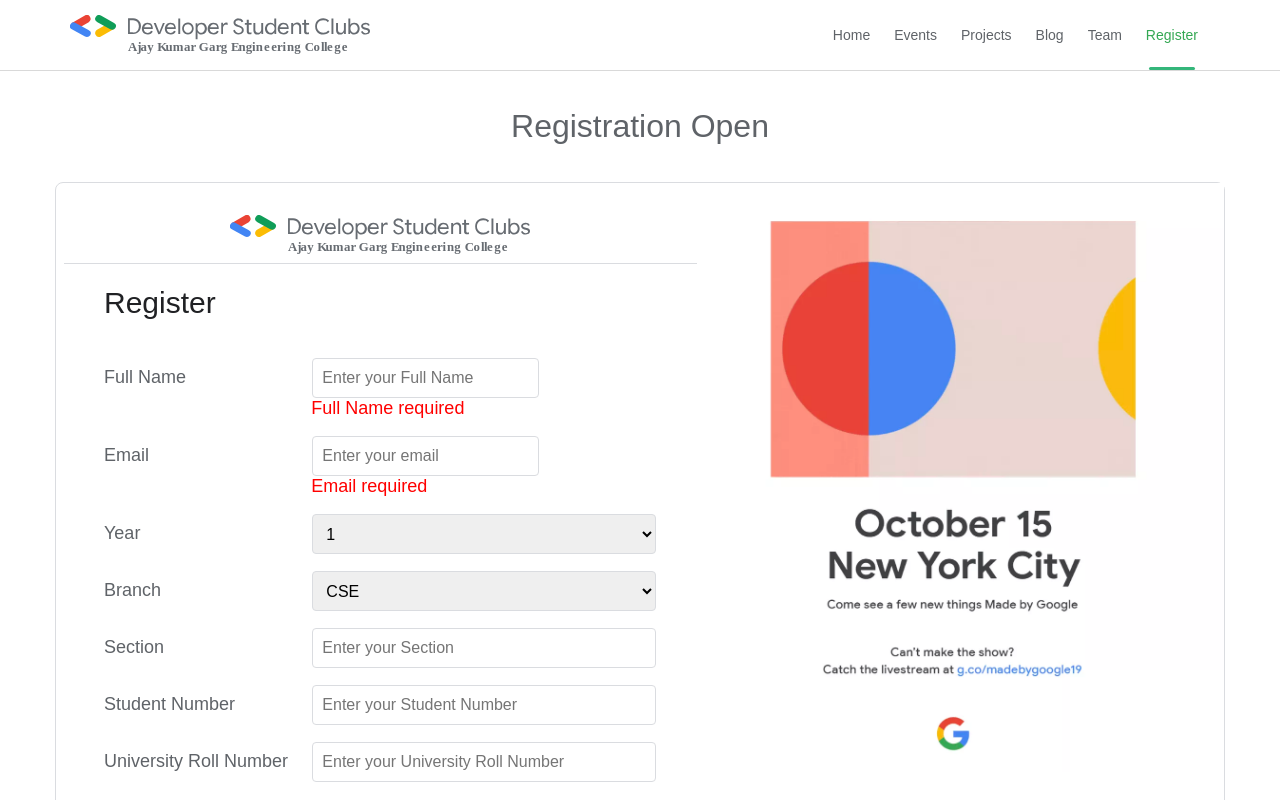
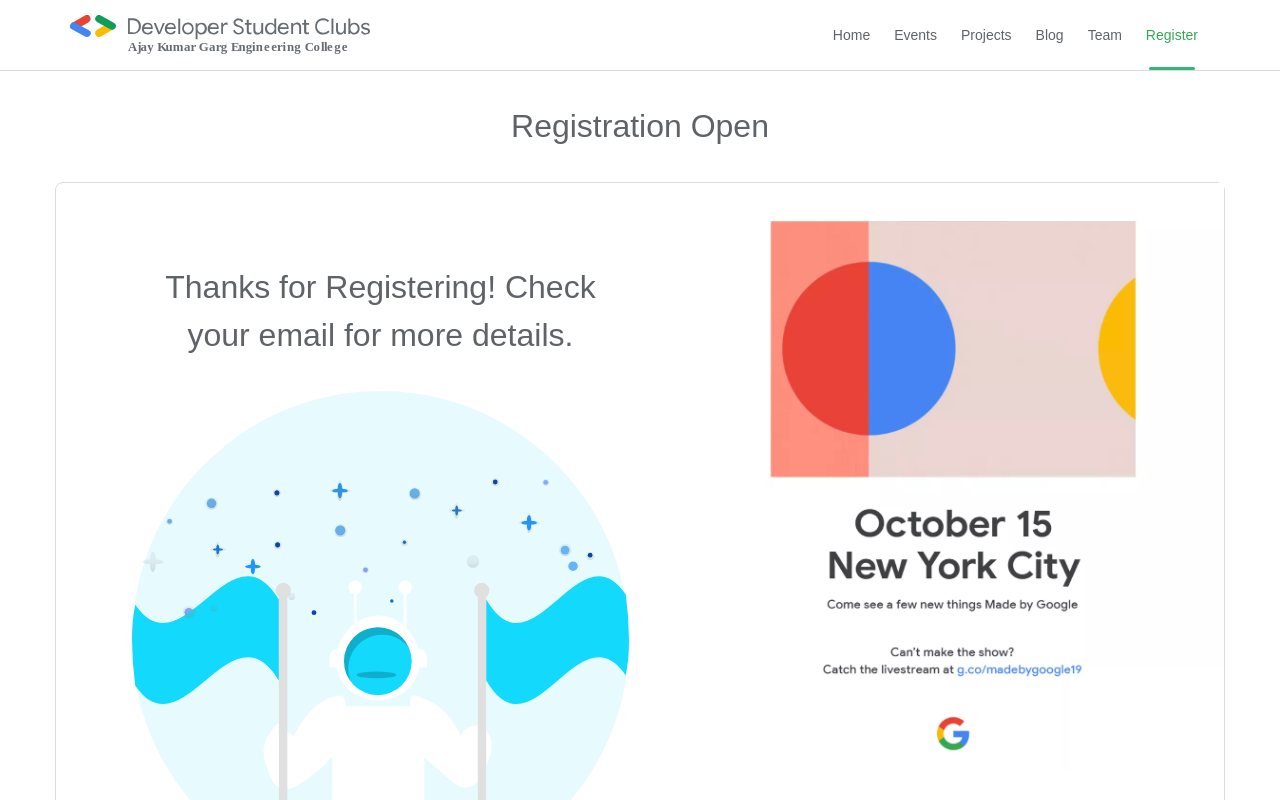
Before and after one commit to anujnegi5/DSC-website-project, a React (Create React App) app: page /contact in a window 1280 px wide. Both pictures are taken after typing "Sample", "name@example.com", "Sample", "Sample", "Sample" into the empty fields and a click on the button "Register". Shown: the top 800 px of the page. Built offline with nearby package versions, Linux system fonts and the light colour scheme; a web font is replaced by a local one.

Commit message:
Success component done

```diff
--- a/src/components/Contact/Contact.js
+++ b/src/components/Contact/Contact.js
@@ -26,10 +26,10 @@
           {!isSubmitted ? (
             <ContactForm submitContact={submitContact} />
           ) : (
-            <Success />
-          )}
+              <Success />
+            )}
           <div className={classes.formContentRight}>
-              <img src={registerImg} alt="register" className={classes.imgContainer} />
+            <img src={registerImg} alt="register" className={classes.imgContainer} />
           </div>
         </div>
       </div>
--- a/src/components/Contact/ContactForm/ContactForm.js
+++ b/src/components/Contact/ContactForm/ContactForm.js
@@ -13,39 +13,41 @@
   const [values, setValues] = useState({
     fullName: "",
     email: "",
-    year: "",
-    branch: "",
-    section:"",
+    year: "1",
+    branch: "1",
+    section: "",
     studentNumber: "",
-    universityRollNumber:"",
+    universityRollNumber: "",
   });
 
   const [errors, setErrors] = useState({});
   const [isSubmit, setIsSubmit] = useState(false);
 
-  const { successHandler } = props;
+  const { submitContact } = props;
 
   useEffect(() => {
     if (Object.keys(errors).length === 0 && isSubmit) {
-      successHandler();
+      submitContact();
     }
   }, [errors]);
 
   const valueChangeHandler = (e) => {
-    setValues({ ...values, [e.target.fullName]: e.target.value });
+    setValues({ ...values, [e.target.name]: e.target.value });
   };
 
   const submitHandler = (e) => {
     e.preventDefault();
     setErrors(validate(values));
     setIsSubmit(true);
+    console.log(values);
+    console.log(props);
   };
 
   return (
     <div className={classes.formContentLeft}>
       <form className={classes.form} onSubmit={submitHandler}>
         <div className={classes.logo}>
-          <Logo/>
+          <Logo />
         </div>
         <h1>Register</h1>
         <div className={classes.formFields}>
@@ -88,7 +90,6 @@
             <label htmlFor="year" className={classes.formLabel}>
               Year
             </label>
-
             <select id="year" name="year" value={values.year} onChange={valueChangeHandler}>
               <option value="1">1</option>
               <option value="2">2</option>
@@ -100,7 +101,6 @@
             <label htmlFor="branch" className={classes.formLabel}>
               Branch
             </label>
-
             <select id="branch" name="branch" value={values.branch} onChange={valueChangeHandler}>
               <option value="CSE">CSE</option>
               <option value="CS">CS</option>
@@ -114,46 +114,52 @@
             <label htmlFor="section" className={classes.formLabel}>
               Section
             </label>
+            <div>
               <input
                 id="section"
                 type="text"
                 name="section"
                 placeholder="Enter your Section"
                 className={classes.formInput}
-              value={values.fullName}
+                value={values.section}
                 onChange={valueChangeHandler}
               />
               {errors.section && <p>{errors.section}</p>}
+            </div>
           </div>
           <div className={classes.formInputs}>
             <label htmlFor="student_number" className={classes.formLabel}>
               Student Number
             </label>
+            <div>
               <input
                 id="student_number"
                 type="text"
-              name="student_number"
+                name="studentNumber"
                 placeholder="Enter your Student Number"
                 className={classes.formInput}
-              value={values.fullName}
+                value={values.studentNumber}
                 onChange={valueChangeHandler}
               />
               {errors.studentNumber && <p>{errors.studentNumber}</p>}
+            </div>
           </div>
           <div className={classes.formInputs}>
             <label htmlFor="university_roll_number" className={classes.formLabel}>
               University Roll Number
             </label>
+            <div>
               <input
                 id="university_roll_number"
                 type="text"
-              name="university_roll_number"
+                name="universityRollNumber"
                 placeholder="Enter your University Roll Number"
                 className={classes.formInput}
-              value={values.fullName}
+                value={values.universityRollNumber}
                 onChange={valueChangeHandler}
               />
               {errors.universityRollNumber && <p>{errors.universityRollNumber}</p>}
+            </div>
           </div>
         </div>
         <button className={classes.formInputBtn} type="submit">
--- a/src/components/Contact/ContactForm/ContactForm.module.css
+++ b/src/components/Contact/ContactForm/ContactForm.module.css
@@ -61,11 +61,21 @@
   line-height: 41px;
 }
 
+.formInput:focus{
+  border: 1px solid var(--google-blue);
+  box-shadow: 0 2px 8px 1px var(--google-med-lite-blue);
+}
+
+.formInputs select:focus{
+  border: 1px solid var(--google-blue);
+  box-shadow: 0 2px 8px 1px var(--google-med-lite-blue);
+}
+
 .formInputs input,
 .formInputs select {
+  width: 100%;
   padding: 7px 9px;
   text-align: left;
-  border: none;
   display: block;
   margin: 1px 1px 0 1px;
   line-height: 24px;
@@ -99,6 +109,11 @@
 
 .formInputBtn:active {
   transform: translate(0px);
+
   box-shadow: -2px 2px 4px #b3b3b3;
   border-radius: 3px;
 }
+
+.formInputBtn:focus{
+  border: none;
+}
--- a/src/components/Contact/ContactForm/ValidateInfo.js
+++ b/src/components/Contact/ContactForm/ValidateInfo.js
@@ -11,6 +11,17 @@
     errors.email = "Email address is invalid";
   }
 
+  if(!values.section){
+    errors.section = "Enter Section";
+  }
+
+  if(!values.studentNumber){
+    errors.studentNumber = "Enter Student Number";
+  }
+  if(!values.universityRollNumber){
+    errors.universityRollNumber = "Enter University Roll Number";
+  }
+
   // if (!values.message) {
   //   errors.message = "Message required";
   // }
--- a/src/components/Contact/Success/Success.js
+++ b/src/components/Contact/Success/Success.js
@@ -8,9 +8,12 @@
 
 const Success = () => {
   return (
-    <div className={classes.formContentRight}>
+    <div className={classes.formContentLeft}>
       <div className={classes.formSuccess}>
-        Thank you for reaching out to us.
+        <h1>
+          Thanks for Registering!
+          Check your email for more details.
+        </h1>
       </div>
       <img src={successImg} alt="success" className={classes.formImg2} />
     </div>
--- a/src/components/Contact/Success/Success.module.css
+++ b/src/components/Contact/Success/Success.module.css
@@ -1,3 +1,12 @@
-.formContentRight {
-  grid: 2fr;
+.formContentLeft {
+  height: 100%;
+  padding: 3rem;
+  justify-content: center;
 }
+
+/* .formContentLeft .formSuccess  */
+.formImg2{
+  display: block;
+  margin: 0 auto;
+  width: 90%;
+}
--- a/src/components/Navigation/SideDrawer/SideDrawer.js
+++ b/src/components/Navigation/SideDrawer/SideDrawer.js
@@ -35,7 +35,7 @@
   return (
     <div className={classes.Container}>
       <div className={shadowActiveclass.join(" ")}>
-        <Link to="/" className={classes.menuBars}>
+        <Link className={classes.menuBars}>
           <MdIcons.MdMenu onClick={showSidebar} />
         </Link>
         <Logo />
@@ -44,7 +44,7 @@
         <ul className={classes.navMenuItems} onClick={showSidebar}>
           <li className={classes.SideDrawerToggle}>
             <Link to="/" className={classes.menuBars}>
-              <MdIcons.MdClose />
+              <MdIcons.MdClose className={classes.close}/>
             </Link>
           </li>
           <li className={classes.navText}>
--- a/src/components/Navigation/SideDrawer/SideDrawer.module.css
+++ b/src/components/Navigation/SideDrawer/SideDrawer.module.css
@@ -28,6 +28,14 @@
   font-size: 2rem;
   background: white;
   color: var(--text-color);
+}
+
+.SideDrawer .menuBars:hover,
+.SideDrawer .menuBars:active,
+.close:hover,
+.close:active{
+  color: #202124;
+  transform: scale(1.02);
 }
 
 .navMenu {
```
Also changed, not shown: src/components/Navigation/NavigationItems/NavigationItem/NavigationItem.js (deleted, +0 -13 lines), src/components/Navigation/NavigationItems/NavigationItem/NavigationItem.module.css (deleted, +0 -23 lines), src/components/Navigation/NavigationItems/NavigationItems.js (deleted, +0 -19 lines), src/components/Navigation/NavigationItems/NavigationItems.module.css (deleted, +0 -13 lines). Lines whose indentation alone changed are shown as unchanged.
